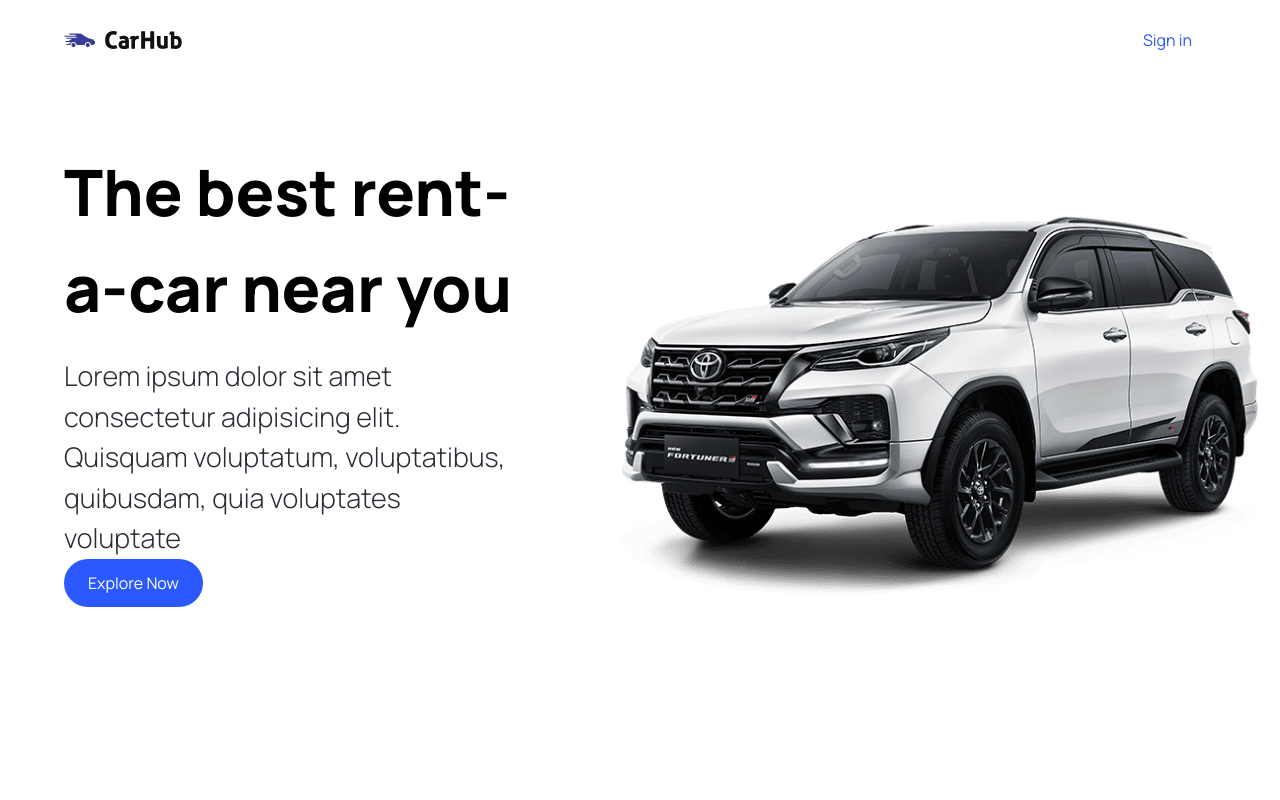
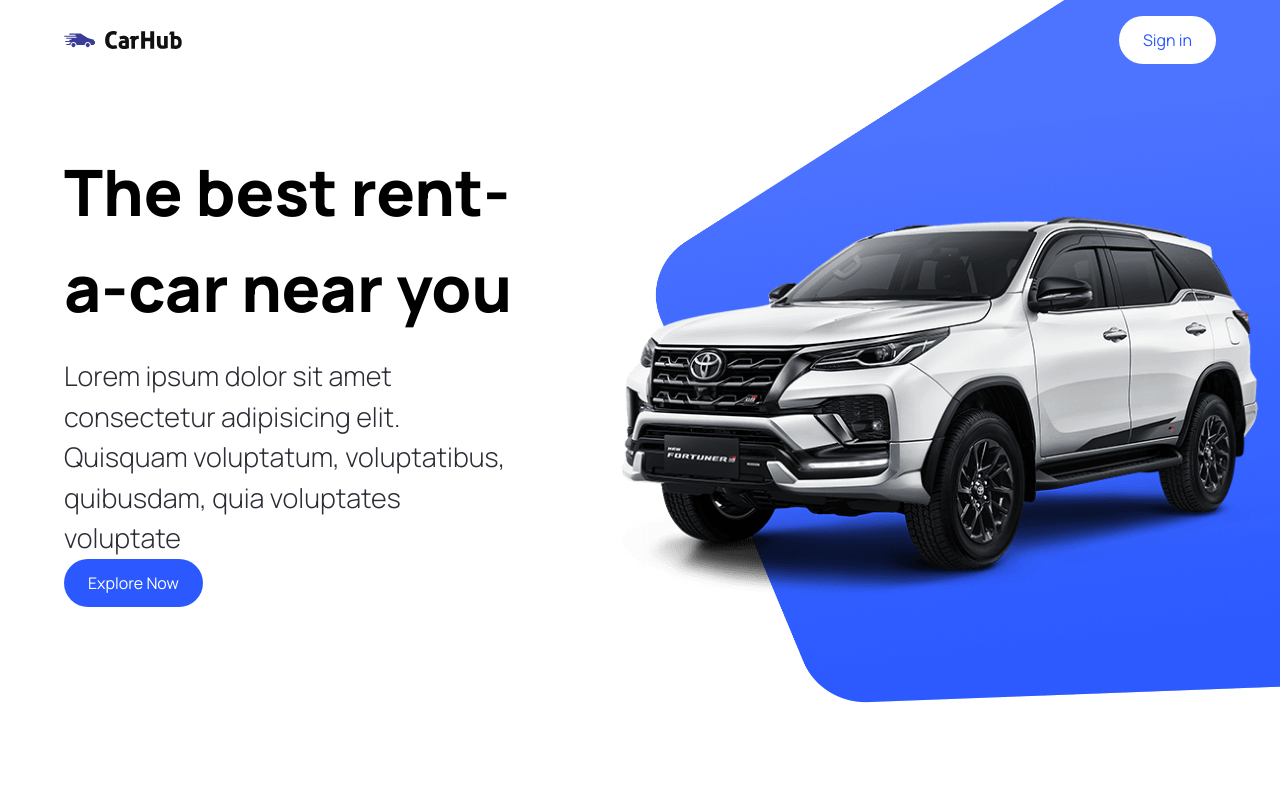
Before and after one commit to td2thinh/nextjs-car-showcase, a Next.js app: page / in a window 1280 px wide. Shown: the top 800 px of the page. Built offline with nearby package versions, Linux system fonts and the light colour scheme.

Commit message:
fix(Hero.tsx): fixed hero.png overlay

```diff
--- a/components/Hero.tsx
+++ b/components/Hero.tsx
@@ -23,9 +23,8 @@
       <div className="hero__image-container">
         <div className="hero__image">
           <Image src="/hero.png" alt="hero" fill className="object-contain" />
-
-          <div className="hero__image__overlay"></div>
         </div>
+        <div className="hero__image-overlay"></div>
       </div>
     </div>
   );
```
